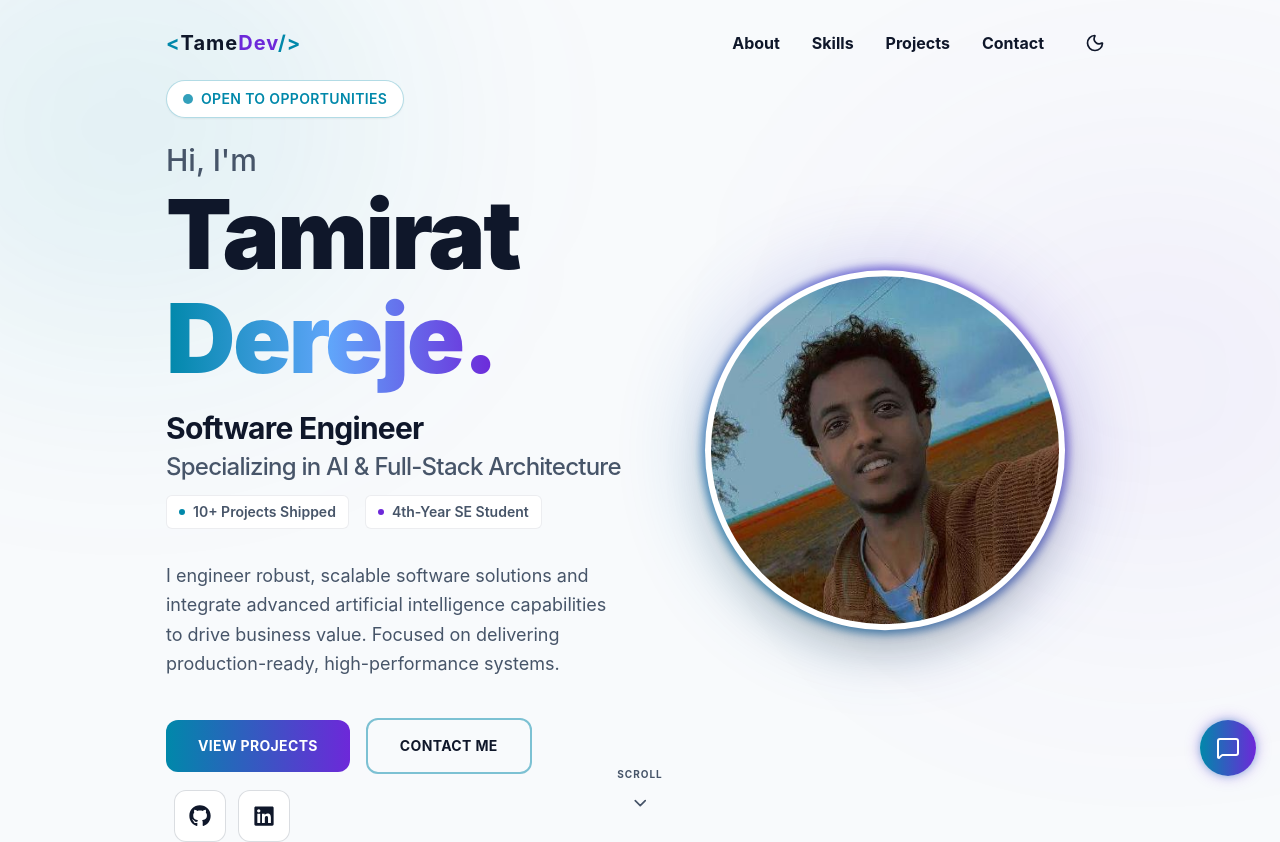
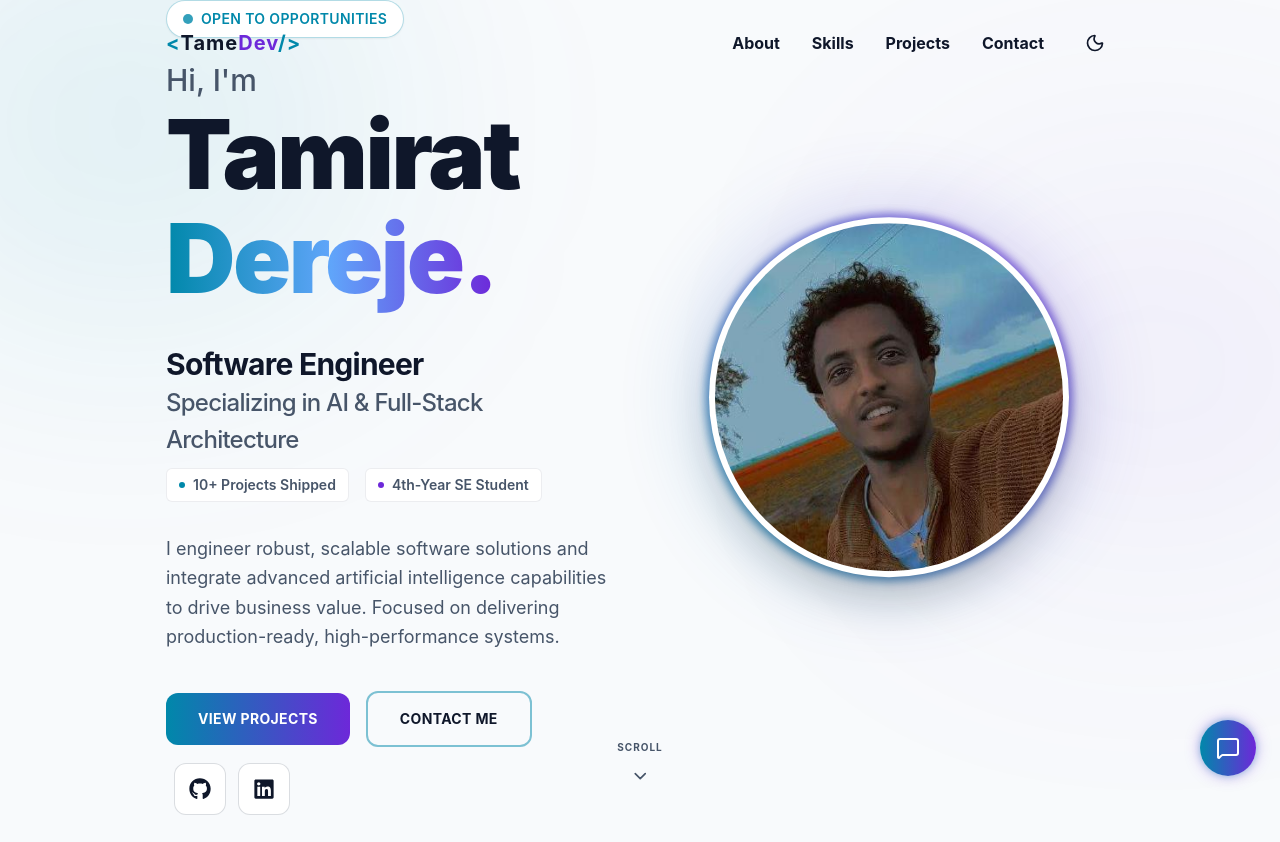
Before and after one commit to tamed29/portifolioo, a React (Vite) app: page / in a window 1280 px wide. Shown: the top 842 px of the page. Built offline with nearby package versions, Linux system fonts and the light colour scheme.

Commit message:
ai terminal fixing

```diff
--- a/index.html
+++ b/index.html
@@ -2,9 +2,9 @@
 <html lang="en">
   <head>
     <meta charset="UTF-8" />
-    <link rel="icon" type="image/svg+xml" href="/favicon.svg" />
+    <link rel="icon" type="image/jpeg" href="/src/assets/profile-neon.png.jpg" />
     <meta name="viewport" content="width=device-width, initial-scale=1.0" />
-    <title>portfolio</title>
+    <title>Tamirat Dereje | Portfolio</title>
     <script>
       if (localStorage.getItem('theme') === 'dark') {
         document.documentElement.classList.add('dark');
--- a/src/components/FloatingChat.jsx
+++ b/src/components/FloatingChat.jsx
@@ -1,12 +1,12 @@
 import React, { useState, useRef, useEffect } from 'react';
 import { motion, AnimatePresence } from 'framer-motion';
 import { Terminal, Send, Loader2, X, MessageSquare } from 'lucide-react';
-import { askAI } from '../utils/aiService';
+import { getResponse } from '../utils/chatEngine';
 
 const FloatingChat = () => {
   const [isOpen, setIsOpen] = useState(false);
   const [messages, setMessages] = useState([
-    { role: 'ai', text: "Hello! I'm the AI assistant for Tamirat Dereje. Ask me anything about his skills, experience, or projects." }
+    { role: 'ai', text: "Hello! I'm the AI assistant for Tamirat Dereje. Ask me anything about his skills, experience, projects, or education." }
   ]);
   const [input, setInput] = useState('');
   const [isLoading, setIsLoading] = useState(false);
@@ -31,10 +31,14 @@ const FloatingChat = () => {
     setInput('');
     setIsLoading(true);
 
-    const response = await askAI(userMessage);
+    // Simulate typing delay for a natural feel (400-800ms)
+    const delay = Math.floor(Math.random() * 400) + 400;
 
-    setMessages(prev => [...prev, { role: 'ai', text: response }]);
-    setIsLoading(false);
+    setTimeout(() => {
+      const response = getResponse(userMessage);
+      setMessages(prev => [...prev, { role: 'ai', text: response }]);
+      setIsLoading(false);
+    }, delay);
   };
 
   return (
--- a/src/sections/Hero.jsx
+++ b/src/sections/Hero.jsx
@@ -5,21 +5,54 @@ import { profile } from '../data/profile';
 import { FaGithub, FaLinkedin } from 'react-icons/fa';
 import { ChevronDown } from 'lucide-react';
 
+const ProfileImage = ({ className }) => (
+  <motion.div
+    animate={{ y: [0, -12, 0] }}
+    transition={{ duration: 4, repeat: Infinity, ease: "easeInOut" }}
+    className={`relative group ${className}`}
+  >
+    {/* Gradient Glow Border */}
+    <div className="absolute -inset-1 bg-gradient-to-tr from-primary to-secondary rounded-full blur-sm opacity-70 group-hover:opacity-100 transition-opacity duration-500"></div>
+    <div className="absolute -inset-3 bg-gradient-to-tr from-primary to-secondary rounded-full blur-2xl opacity-20 group-hover:opacity-40 transition-opacity duration-500"></div>
+
+    {/* Image Container - Perfect Circle */}
+    <div className="relative w-full h-full bg-surface rounded-full p-1.5 shadow-2xl z-10 overflow-hidden">
+      <div className="w-full h-full rounded-full overflow-hidden relative bg-background">
+        <img
+          src="/src/assets/profile-neon.png.jpg"
+          alt="Tamirat Dereje"
+          className="w-full h-full object-cover object-top transition-transform duration-700 group-hover:scale-110"
+          onError={(e) => {
+            e.target.onerror = null;
+            e.target.style.display = 'none';
+            if (e.target.nextSibling) {
+              e.target.nextSibling.style.display = 'flex';
+            }
+          }}
+        />
+        <div className="hidden absolute inset-0 items-center justify-center text-textBody z-0">
+          <svg xmlns="http://www.w3.org/2000/svg" width="60" height="60" viewBox="0 0 24 24" fill="none" stroke="currentColor" strokeWidth="1.5" strokeLinecap="round" strokeLinejoin="round"><path d="M20 21v-2a4 4 0 0 0-4-4H8a4 4 0 0 0-4 4v2" /><circle cx="12" cy="7" r="4" /></svg>
+        </div>
+      </div>
+    </div>
+  </motion.div>
+);
+
 const Hero = () => {
   return (
-    <section id="hero" className="min-h-screen relative flex flex-col justify-center overflow-hidden pt-20">
+    <section id="hero" className="min-h-screen relative flex flex-col justify-center overflow-hidden pt-20 lg:pt-0">
       {/* Subtle Background Elements for depth in both themes */}
       <div className="absolute inset-0 z-0 overflow-hidden pointer-events-none">
         <div className="absolute -top-[10%] -left-[10%] w-[40%] h-[50%] bg-primary/10 rounded-full mix-blend-multiply dark:mix-blend-screen filter blur-[120px] animate-pulse" style={{ animationDuration: '8s' }}></div>
         <div className="absolute top-[20%] -right-[10%] w-[40%] h-[50%] bg-secondary/10 rounded-full mix-blend-multiply dark:mix-blend-screen filter blur-[120px] animate-pulse" style={{ animationDuration: '10s', animationDelay: '2s' }}></div>
       </div>
 
-      <div className="max-w-[1140px] mx-auto px-6 md:px-12 lg:px-24 w-full grid lg:grid-cols-2 gap-12 lg:gap-8 items-center relative z-10">
+      <div className="max-w-[1140px] mx-auto px-6 md:px-12 lg:px-24 w-full flex flex-col lg:grid lg:grid-cols-2 gap-8 lg:gap-12 items-center relative z-10 pt-10 lg:pt-0">
         <motion.div
           initial={{ opacity: 0, x: -50 }}
           animate={{ opacity: 1, x: 0 }}
           transition={{ duration: 0.8, ease: "easeOut" }}
-          className="flex flex-col gap-6"
+          className="flex flex-col items-center lg:items-start text-center lg:text-left gap-6"
         >
           <div className="inline-flex items-center gap-2 px-4 py-2 rounded-full bg-surface border border-primary/30 w-fit shadow-sm">
             <span className="w-2.5 h-2.5 rounded-full bg-primary animate-pulse"></span>
@@ -34,13 +67,18 @@ const Hero = () => {
             </span>
           </h1>
 
-          <div className="flex flex-col gap-3">
-            <h2 className="text-2xl md:text-3xl text-textHeading font-bold tracking-tight">
+          {/* Mobile Profile Image - Appears under the name, only on small screens */}
+          <div className="flex lg:hidden my-2">
+            <ProfileImage className="w-40 h-40 md:w-56 md:h-56" />
+          </div>
+
+          <div className="flex flex-col items-center lg:items-start gap-3 mt-4">
+            <h2 className="text-2xl md:text-3xl text-textHeading font-bold tracking-tight text-center lg:text-left">
               Software Engineer <br className="hidden md:block" />
               <span className="text-textBody font-medium text-xl md:text-2xl">Specializing in AI & Full-Stack Architecture</span>
             </h2>
 
-            <div className="flex flex-wrap items-center gap-4 text-sm text-textBody font-semibold">
+            <div className="flex flex-wrap justify-center lg:justify-start items-center gap-4 text-sm text-textBody font-semibold">
               <span className="flex items-center gap-2 bg-surface px-3 py-1.5 rounded-md border border-textBody/10">
                 <div className="w-1.5 h-1.5 rounded-full bg-primary"></div>
                 10+ Projects Shipped
@@ -52,11 +90,11 @@ const Hero = () => {
             </div>
           </div>
 
-          <p className="text-textBody text-lg max-w-xl leading-relaxed mt-2">
+          <p className="text-textBody text-lg max-w-xl leading-relaxed mt-2 text-center lg:text-left">
             I engineer robust, scalable software solutions and integrate advanced artificial intelligence capabilities to drive business value. Focused on delivering production-ready, high-performance systems.
           </p>
 
-          <div className="flex flex-wrap items-center gap-4 mt-4">
+          <div className="flex flex-wrap justify-center lg:justify-start items-center gap-4 mt-4">
             <Link
               to="projects"
               smooth={true}
@@ -76,7 +114,7 @@ const Hero = () => {
               CONTACT ME
             </Link>
 
-            <div className="flex items-center gap-3 ml-2">
+            <div className="flex items-center gap-3 ml-2 mt-4 sm:mt-0">
               <a
                 href={profile.contact.github}
                 target="_blank"
@@ -99,43 +137,14 @@ const Hero = () => {
           </div>
         </motion.div>
 
+        {/* Desktop Profile Image - Appears on the right side, only on large screens */}
         <motion.div
           initial={{ opacity: 0, scale: 0.9 }}
           animate={{ opacity: 1, scale: 1 }}
           transition={{ duration: 1, delay: 0.2 }}
-          className="flex justify-center items-center w-full mt-12 lg:mt-0"
+          className="hidden lg:flex justify-center items-center w-full"
         >
-          {/* Subtle breathing animation for the frame */}
-          <motion.div
-            animate={{ y: [0, -12, 0] }}
-            transition={{ duration: 4, repeat: Infinity, ease: "easeInOut" }}
-            className="relative w-64 h-64 md:w-80 md:h-80 lg:w-[360px] lg:h-[360px] group"
-          >
-            {/* Gradient Glow Border */}
-            <div className="absolute -inset-1 bg-gradient-to-tr from-primary to-secondary rounded-full blur-sm opacity-70 group-hover:opacity-100 transition-opacity duration-500"></div>
-            <div className="absolute -inset-3 bg-gradient-to-tr from-primary to-secondary rounded-full blur-2xl opacity-20 group-hover:opacity-40 transition-opacity duration-500"></div>
-
-            {/* Image Container - Perfect Circle */}
-            <div className="relative w-full h-full bg-surface rounded-full p-1.5 shadow-2xl z-10 overflow-hidden">
-              <div className="w-full h-full rounded-full overflow-hidden relative bg-background">
-                <img
-                  src="/src/assets/profile-neon.png.jpg"
-                  alt="Tamirat Dereje"
-                  className="w-full h-full object-cover object-top transition-transform duration-700 group-hover:scale-110"
-                  onError={(e) => {
-                    e.target.onerror = null;
-                    e.target.style.display = 'none';
-                    if (e.target.nextSibling) {
-                      e.target.nextSibling.style.display = 'flex';
-                    }
-                  }}
-                />
-                <div className="hidden absolute inset-0 items-center justify-center text-textBody z-0">
-                  <svg xmlns="http://www.w3.org/2000/svg" width="60" height="60" viewBox="0 0 24 24" fill="none" stroke="currentColor" strokeWidth="1.5" strokeLinecap="round" strokeLinejoin="round"><path d="M20 21v-2a4 4 0 0 0-4-4H8a4 4 0 0 0-4 4v2" /><circle cx="12" cy="7" r="4" /></svg>
-                </div>
-              </div>
-            </div>
-          </motion.div>
+          <ProfileImage className="w-[360px] h-[360px]" />
         </motion.div>
       </div>
 
--- /dev/null
+++ b/src/utils/chatEngine.js
@@ -0,0 +1,87 @@
+import { profile } from '../data/profile';
+
+export const getResponse = (userMessage) => {
+  const msg = userMessage.toLowerCase();
+
+  // Greetings
+  if (msg.match(/\b(hi|hello|hey|greetings)\b/)) {
+    return `Hello! I'm Tamirat's personal AI assistant. I can help you learn more about his skills, projects, background, and experience. What would you like to know?`;
+  }
+
+  // Projects - Individual Matches
+  if (msg.match(/\b(bus|abbay)\b/)) {
+    const p = profile.projects.find(p => p.title.toLowerCase().includes('abbay'));
+    if (p) return `Tamirat built the "${p.title}", which is a ${p.description.toLowerCase()} It's currently in ${p.status.toLowerCase()}. It was built using ${p.tech.join(', ')}. You can check it out here: ${p.liveUrl}`;
+  }
+
+  if (msg.match(/\b(wubet|humanitarian)\b/)) {
+    const p = profile.projects.find(p => p.title.toLowerCase().includes('wubet'));
+    if (p) return `Tamirat developed the "${p.title}", a ${p.description.toLowerCase()} It's currently ${p.status.toLowerCase()}. Tech stack: ${p.tech.join(', ')}. Live demo: ${p.liveUrl}`;
+  }
+
+  if (msg.match(/\b(hotel|aethelgard)\b/)) {
+    const p = profile.projects.find(p => p.title.toLowerCase().includes('aethelgard'));
+    if (p) return `The "${p.title}" is one of Tamirat's projects. It's a ${p.description.toLowerCase()} It's ${p.status.toLowerCase()} and built with ${p.tech.join(', ')}. Live link: ${p.liveUrl}`;
+  }
+
+  if (msg.match(/\b(campus|amusecure)\b/)) {
+    const p = profile.projects.find(p => p.title.toLowerCase().includes('amusecure'));
+    if (p) return `Tamirat built "${p.title}", which ${p.description.toLowerCase()} It is ${p.status.toLowerCase()} using ${p.tech.join(', ')}. Check it out: ${p.liveUrl}`;
+  }
+
+  if (msg.match(/\b(qr menu|qr|menu)\b/)) {
+    const p = profile.projects.find(p => p.title.toLowerCase().includes('qr menu'));
+    if (p) return `Tamirat created the "${p.title}". It's a ${p.description.toLowerCase()} Status: ${p.status.toLowerCase()}. Tech: ${p.tech.join(', ')}. Live: ${p.liveUrl}`;
+  }
+
+  // Projects - General
+  if (msg.match(/\b(project|projects|built|work|portfolio)\b/)) {
+    return `Tamirat has built several impressive projects:\n\n` +
+           profile.projects.map(p => `• ${p.title}: ${p.description}`).join('\n') +
+           `\n\nAsk me about a specific project to learn more!`;
+  }
+
+  // Skills
+  if (msg.match(/\b(skill|skills|tech|stack|language|languages|framework|frameworks|know)\b/)) {
+    return `Tamirat is highly skilled across the full stack. Here is a quick breakdown:\n\n` +
+           `• Languages: ${profile.skills.Languages.join(', ')}\n` +
+           `• Frontend: ${profile.skills.Frontend.join(', ')}\n` +
+           `• Backend: ${profile.skills.Backend.join(', ')}\n` +
+           `• Databases: ${profile.skills.Databases.join(', ')}\n` +
+           `• AI/ML: ${profile.skills["AI/ML"].join(', ')}\n` +
+           `• Tools: ${profile.skills["Tools/Cloud"].join(', ')}`;
+  }
+
+  // AI/ML
+  if (msg.match(/\b(ai|machine learning|ml)\b/)) {
+    return `Tamirat has a growing specialization in Artificial Intelligence and Machine Learning. He leverages ${profile.skills["AI/ML"].join(', ')} to build intelligent applications, and is constantly expanding his knowledge in this field to integrate it with his strong full-stack foundation.`;
+  }
+
+  // Experience / Background
+  if (msg.match(/\b(experience|background|who are you|about|bio)\b/)) {
+    return `Tamirat is a ${profile.title}. ${profile.bio} He has worked as an independent Full-Stack Software Developer since 2024, designing and deploying production web apps with robust UIs, REST APIs, and database integrations.`;
+  }
+
+  // Education
+  if (msg.match(/\b(education|university|study|degree|school)\b/)) {
+    return `Tamirat is a ${profile.education.status} pursuing his ${profile.education.degree} at ${profile.education.institution}. He focuses on both core software engineering and emerging AI/ML technologies.`;
+  }
+
+  // Contact
+  if (msg.match(/\b(contact|email|reach|linkedin|github|phone|telegram)\b/)) {
+    return `You can reach Tamirat via:\n\n` +
+           `• Telegram: ${profile.contact.telegram}\n` +
+           `• Phone: ${profile.contact.phone}\n` +
+           `• LinkedIn: ${profile.contact.linkedin}\n` +
+           `• GitHub: ${profile.contact.github}\n\n` +
+           `Feel free to reach out anytime!`;
+  }
+
+  // Availability / Hiring
+  if (msg.match(/\b(available|hire|freelance|job|opportunity)\b/)) {
+    return `Yes! Tamirat is open to ${profile.openTo} He is always looking for exciting opportunities to build impactful software. You can reach out to him via his contact links!`;
+  }
+
+  // Fallback
+  return `I'm not quite sure about that. As Tamirat's assistant, I can best answer questions regarding his skills, projects, background, education, and contact information. Could you rephrase your question or ask about one of those topics?`;
+};
```
